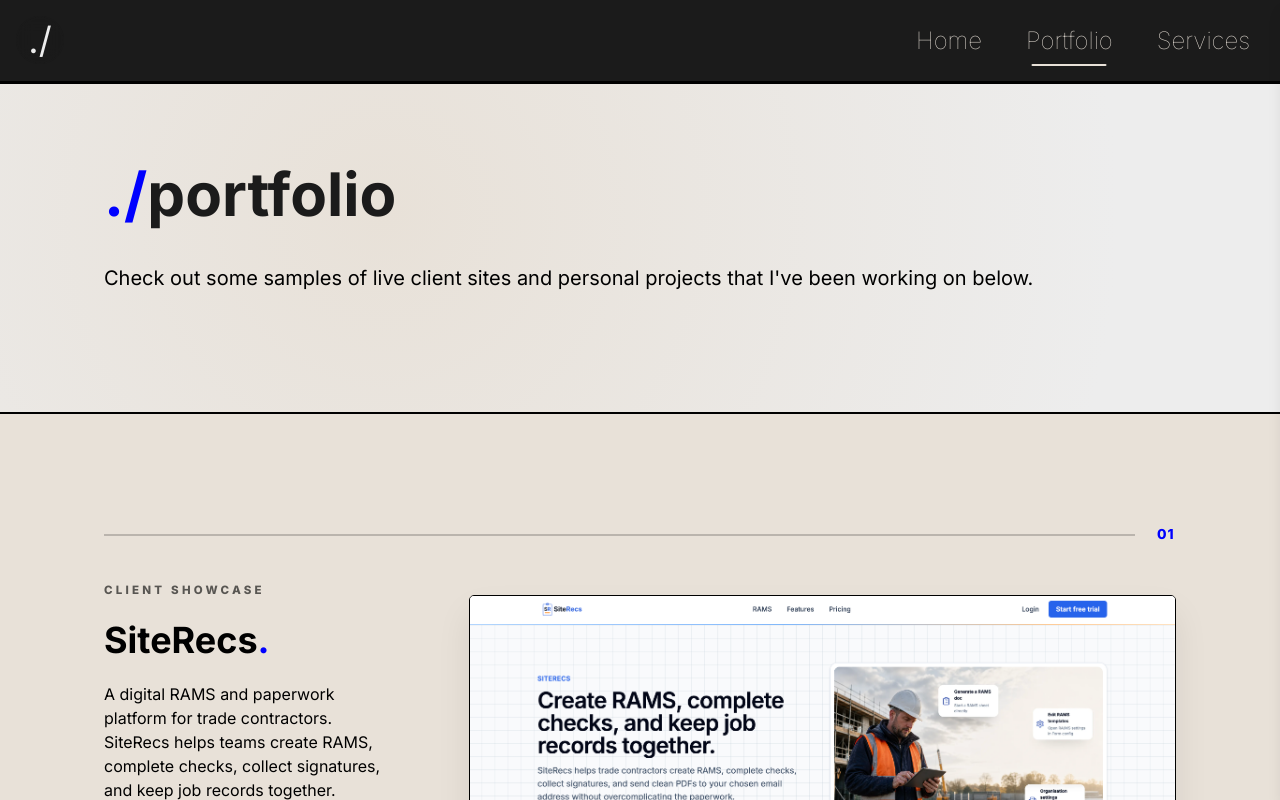
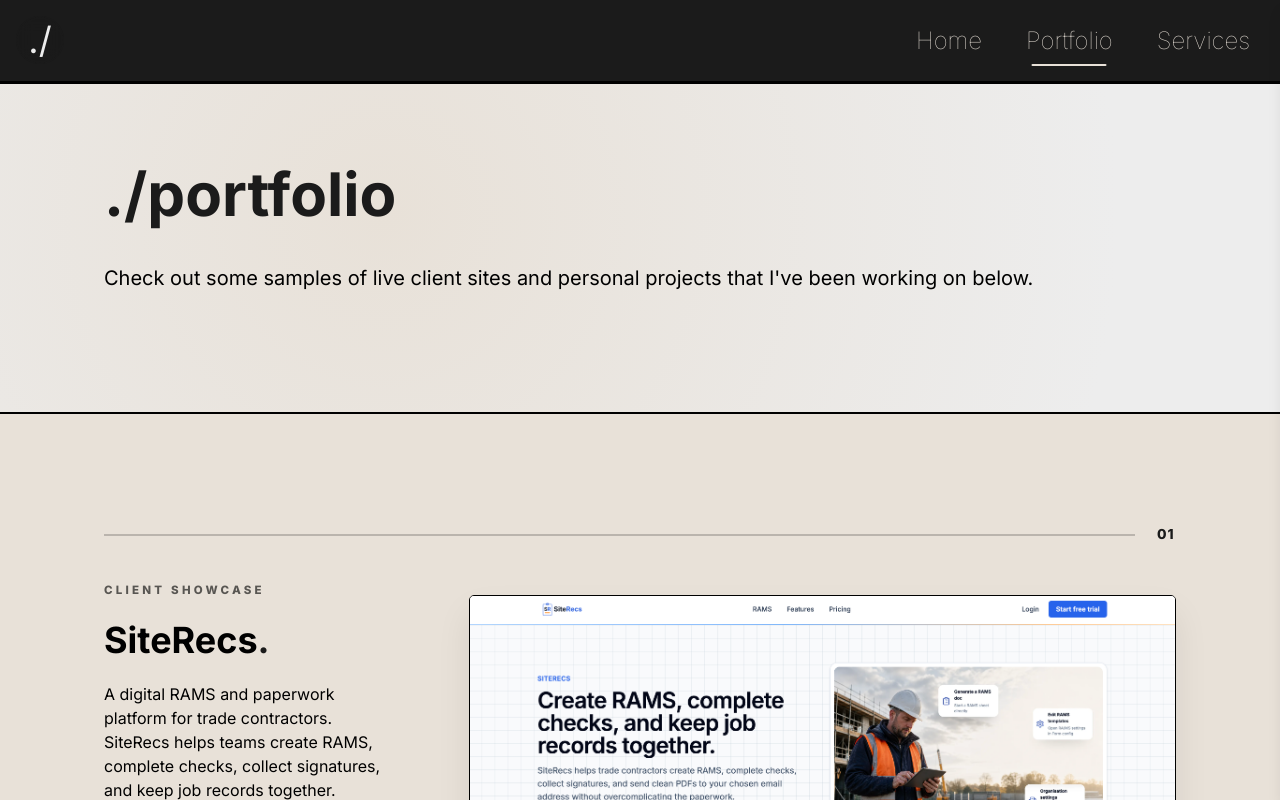
Before and after one commit to taloncodes/developmental, a SvelteKit app: page /portfolio in a window 1280 px wide. Shown: the top 800 px of the page. Built offline with nearby package versions, Linux system fonts and the light colour scheme.

Commit message:
remove blue

```diff
--- a/src/components/Header.svelte
+++ b/src/components/Header.svelte
@@ -55,6 +55,6 @@
     }
 
     .brand-mark-blue {
-        color: #0000FF;
+        color: #1B1B1B;
     }
 </style>
--- a/src/components/SecondaryHeader.svelte
+++ b/src/components/SecondaryHeader.svelte
@@ -453,6 +453,10 @@
 		color: #dee2a6;
 	}
 
+	.menu-contact a[href^='mailto:'] {
+		color: #0000ff;
+	}
+
 	.contact-icon {
 		width: 0.9rem;
 		height: 0.9rem;
--- a/src/routes/+page.svelte
+++ b/src/routes/+page.svelte
@@ -283,7 +283,7 @@ h1 {
 }
 
 :global(.hero-link-blue) {
-  color: #0000FF;
+  color: #1B1B1B;
 }
 
 .typewriter-stack {
--- a/src/routes/portfolio/+page.svelte
+++ b/src/routes/portfolio/+page.svelte
@@ -428,7 +428,7 @@
   }
 
   :global(.blue-dot) {
-    color: #0000FF;
+    color: #1B1B1B;
   }
 
   .portfolio-case {
@@ -444,7 +444,7 @@
     align-items: center;
     gap: clamp(14px, 2vw, 22px);
     margin-bottom: clamp(28px, 4vw, 42px);
-    color: #0000FF;
+    color: #1B1B1B;
     font-size: 0.86rem;
     font-weight: 800;
     letter-spacing: 0.08em;
--- a/src/routes/services/+page.svelte
+++ b/src/routes/services/+page.svelte
@@ -217,7 +217,7 @@
   }
 
   :global(.blue-dot) {
-    color: #0000FF;
+    color: #1B1B1B;
   }
 
   .section-text {
```
